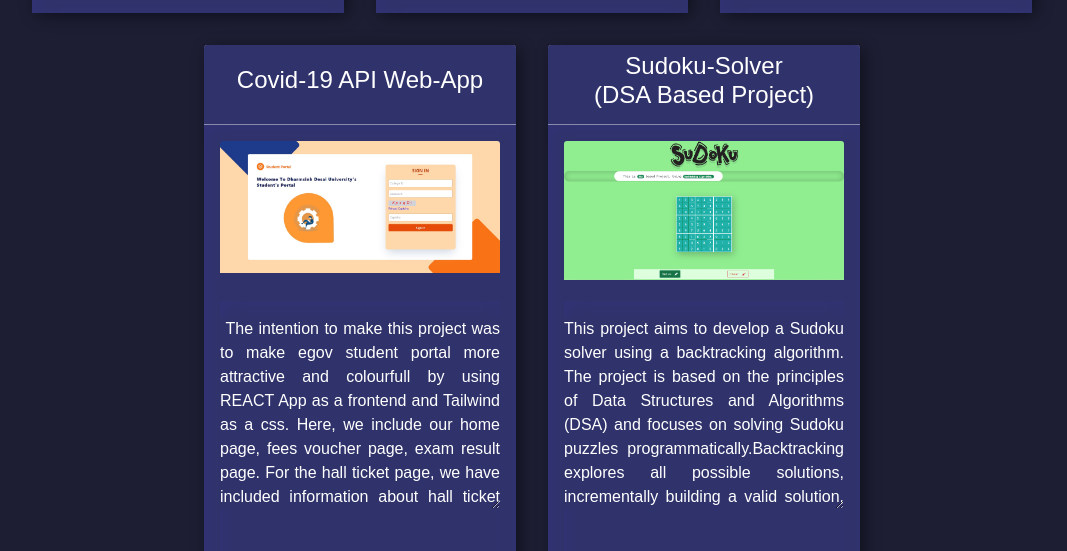
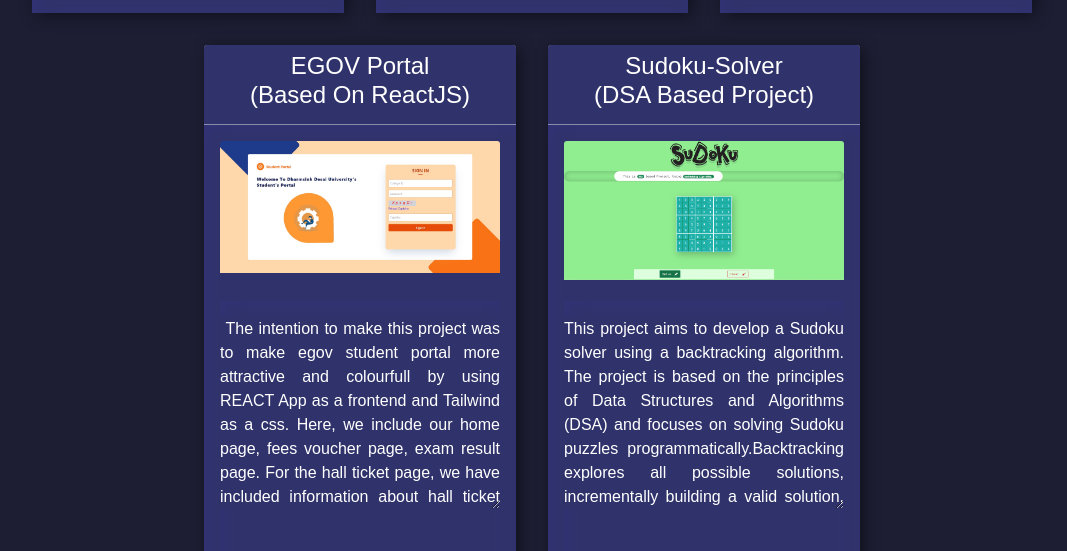
Before and after one commit to VrajPatelK/Portfolio, a plain HTML site: page index.html in a window 1280 px wide. Shown: the part 3171-3722 px from the top of the page, without its empty margins (108-1175 px from the left). Drawn offline with nearby package versions, Linux system fonts and the light colour scheme; a web font is replaced by a local one.

Commit message:
Update index.html - change title of egov portal project

```diff
--- a/index.html
+++ b/index.html
@@ -384,7 +384,7 @@
                 <div class="col-xl-3 col-lg-4 col-md-5 mx-md-3 col-sm-10 col-12 my-2 px-0 project-card-container">
                     <div class="card mb-3">
                         <div class="card-header project-card-header">
-                            <h4>Covid-19 API Web-App</h4>
+                            <h4>EGOV Portal <br>(Based On ReactJS)</h4>
                         </div>
                         <div class="card-body" id="">
                             <div class="project-image-div">
```
